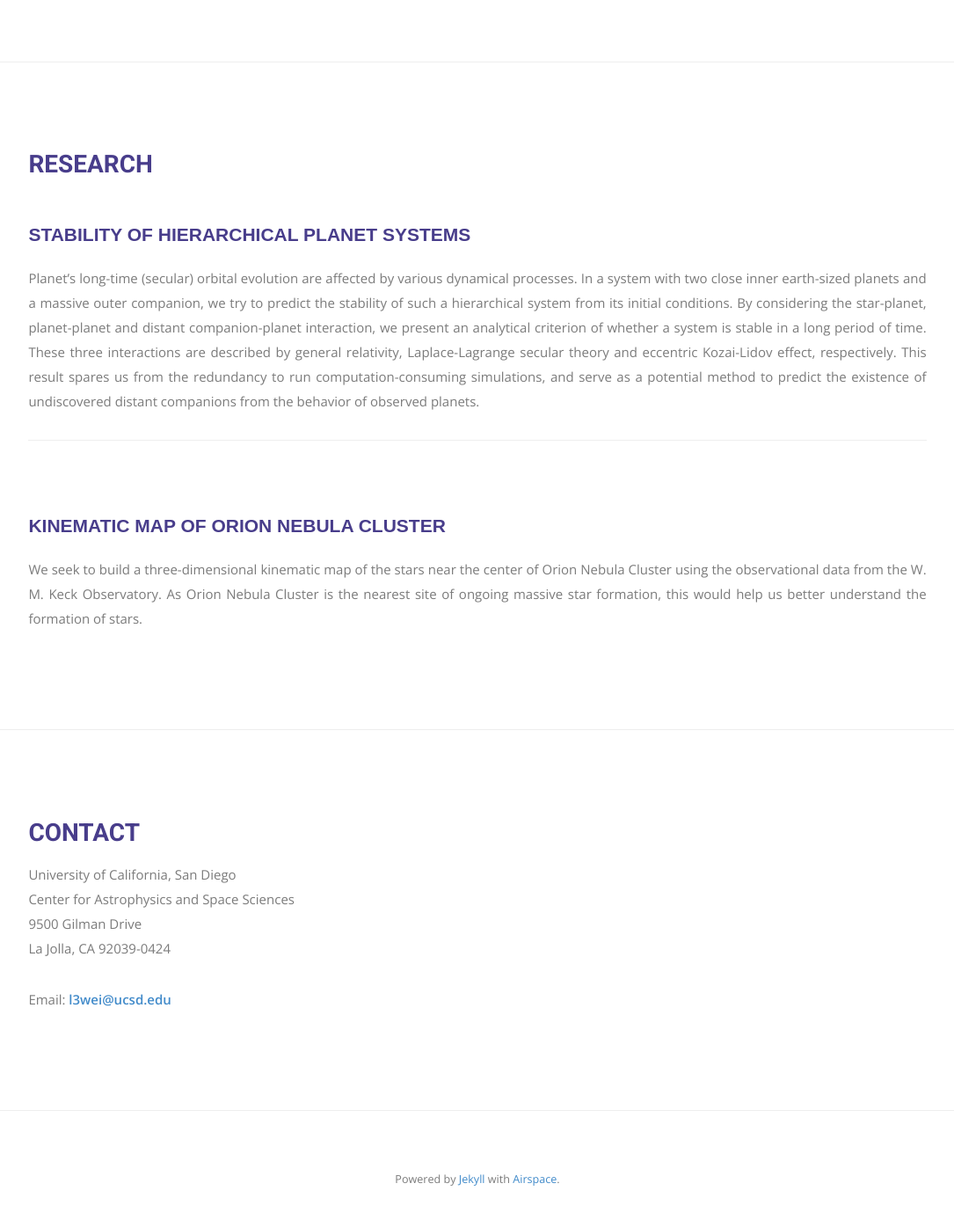
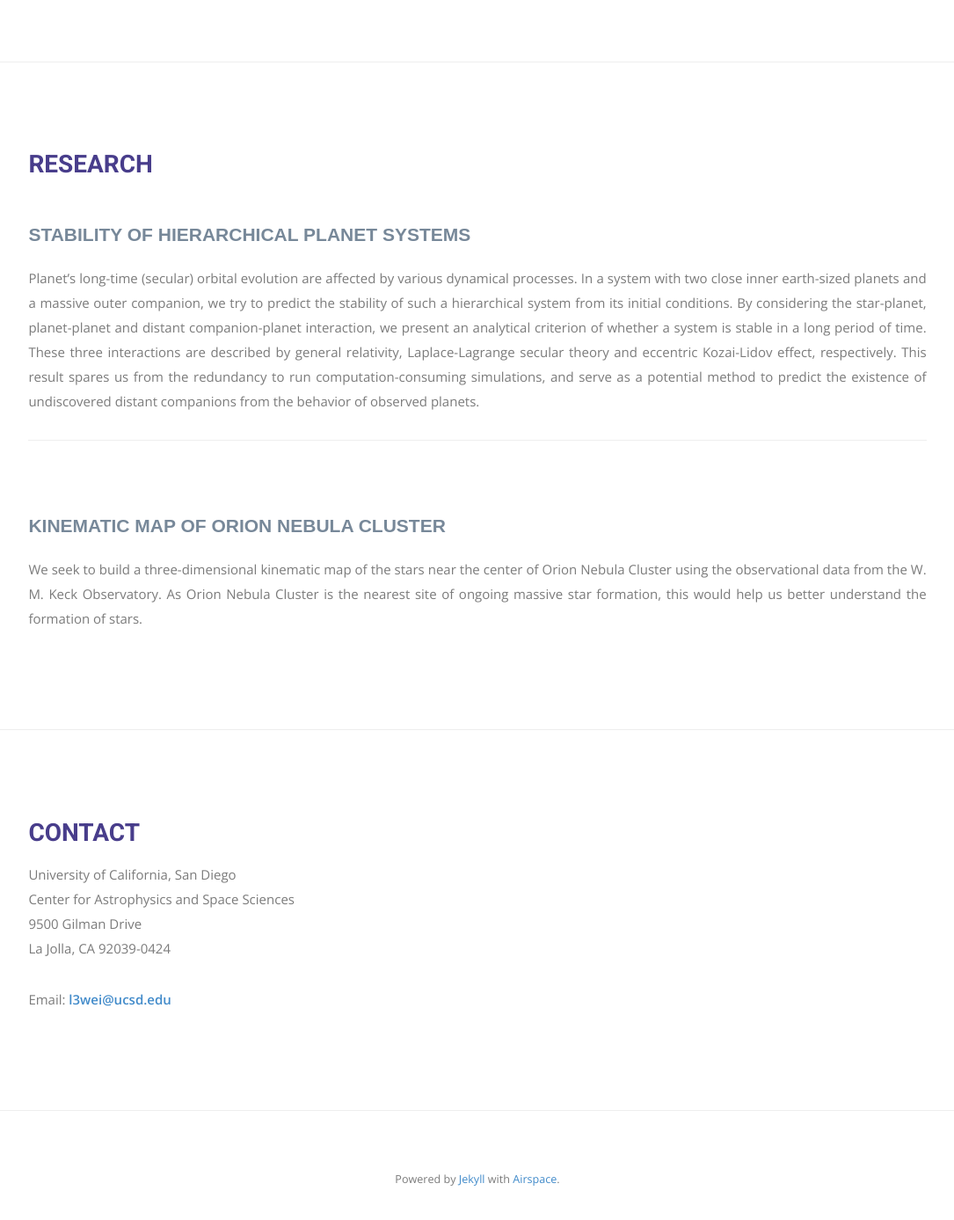
Before and after one commit to wei-lingfeng/lingfeng-wei.github.io, a Jekyll site: the page built from index.html, in a window 1280 px wide and 1400 px high, scrolled down 1148 px. Shown: the top 1387 px of the window at 88% size, without its empty margins (97-1182 px from the left). Built offline with Jekyll 4.4.1, drawn with Linux system fonts in a browser that asks for light colours; nearby versions of some CDN libraries; some web fonts are replaced.

Commit message:
Update airspace.css

```diff
--- a/css/airspace.css
+++ b/css/airspace.css
@@ -64,11 +64,11 @@ a:active {
   font-weight: bold;
   padding-top: 5%;
 }
+.research-title a{
+  color: lightslategray;
+}
 .research-title a:hover{
-  color: skyblue;
-}
-.research-title a{
-  color: darkslateblue;
+  color: darkgray;
 }
 
 .section-title p {
```
